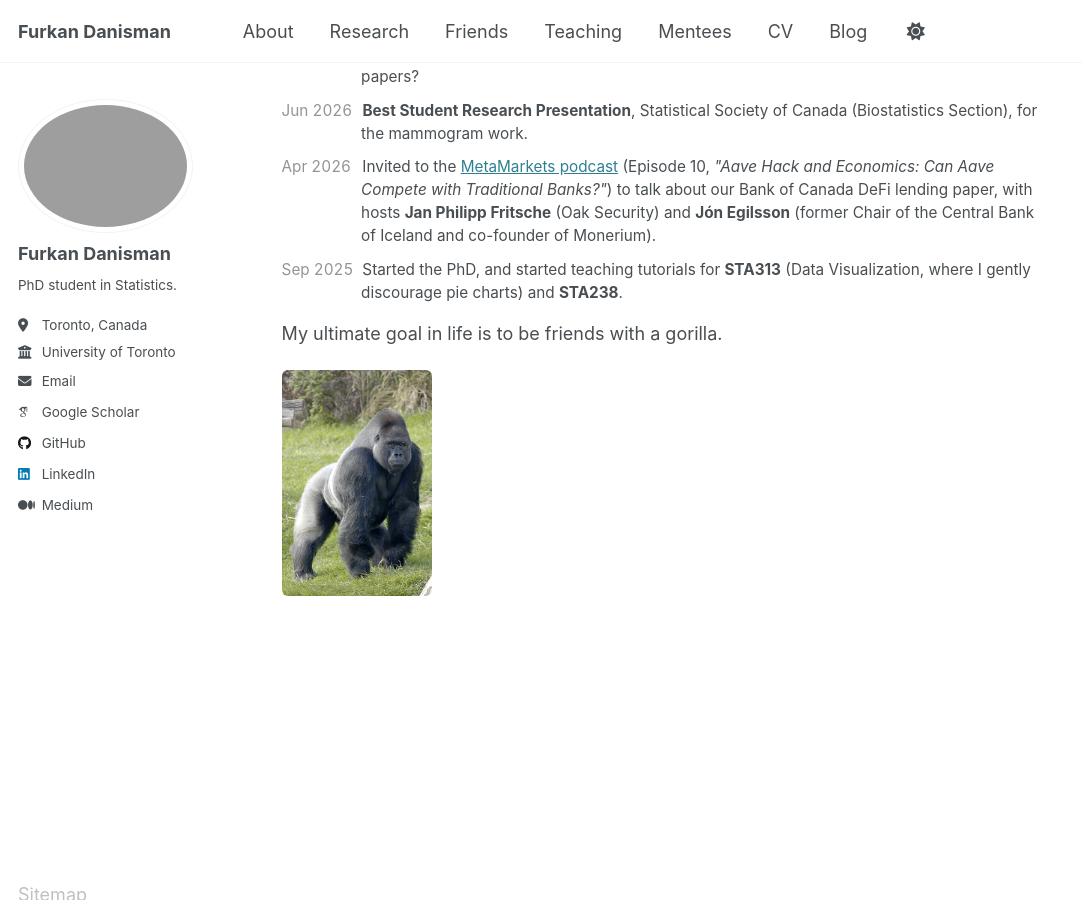
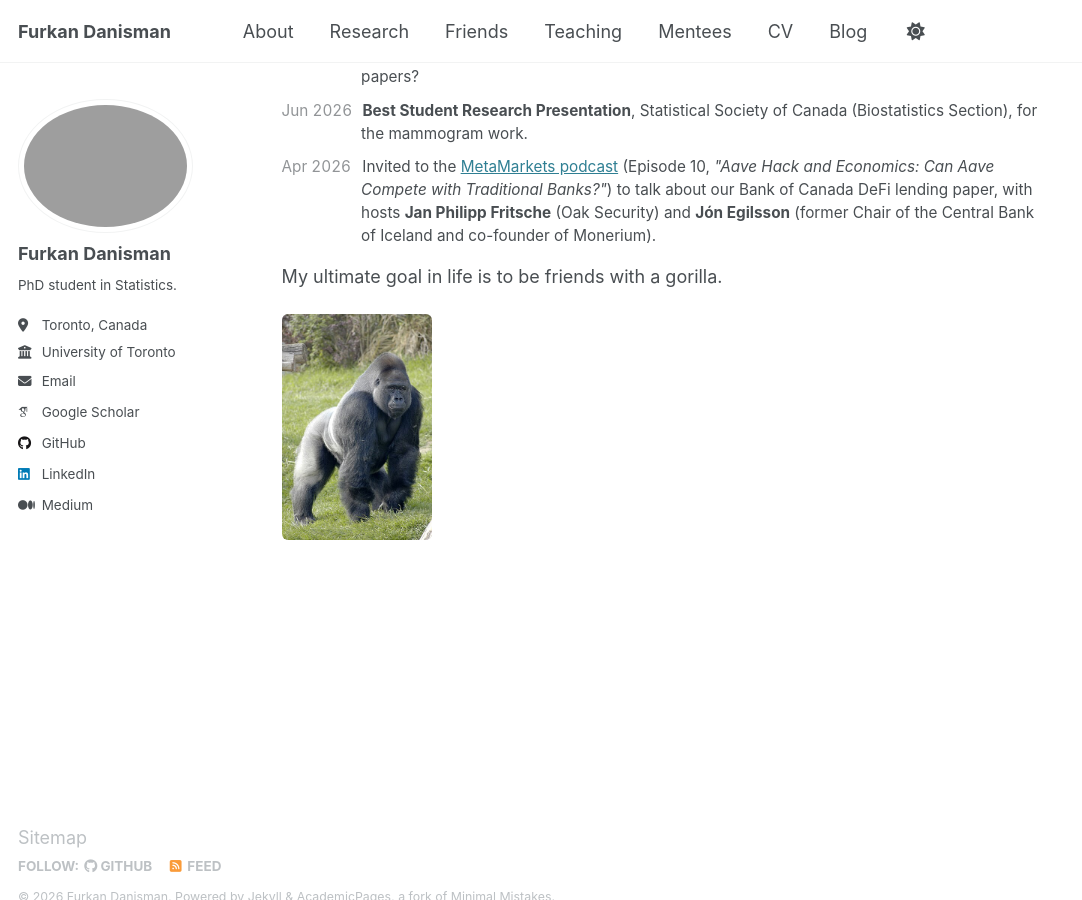
Before and after one commit to FurkanDanisman/FurkanDanisman.github.io, a Jekyll site: the page built from _pages/about.md, in a window 1280 px wide and 900 px high, scrolled down 983 px. Shown: the whole window, without its empty margins (0-1082 px from the left). Built offline with Jekyll 4.4.1, drawn with Linux system fonts in a browser that asks for light colours; some web fonts are replaced.

Commit message:
Lately: drop Sep 2025 PhD-start item
Co-Authored-By: Claude Opus 5.5 <noreply@anthropic.com>

```diff
--- a/_pages/about.md
+++ b/_pages/about.md
@@ -36,7 +36,6 @@ I mainly work on causality and hope to win an [Ig Nobel Prize](https://en.wikipe
   <li><span class="when">Jul 2026</span> <b>CauSciBench</b> at <b>ICML 2026</b> in Seoul. Can AI do the cause-and-effect analysis in real scientific papers?</li>
   <li><span class="when">Jun 2026</span> <b>Best Student Research Presentation</b>, Statistical Society of Canada (Biostatistics Section), for the mammogram work.</li>
   <li><span class="when">Apr 2026</span> Invited to the <a href="https://open.spotify.com/episode/55dtaPZMi2r3UkKGojOI6V">MetaMarkets podcast</a> (Episode 10, <i>"Aave Hack and Economics: Can Aave Compete with Traditional Banks?"</i>) to talk about our Bank of Canada DeFi lending paper, with hosts <b>Jan Philipp Fritsche</b> (Oak Security) and <b>Jón Egilsson</b> (former Chair of the Central Bank of Iceland and co-founder of Monerium).</li>
-  <li><span class="when">Sep 2025</span> Started the PhD, and started teaching tutorials for <b>STA313</b> (Data Visualization, where I gently discourage pie charts) and <b>STA238</b>.</li>
 </ul>
 
 My ultimate goal in life is to be friends with a gorilla.
```
